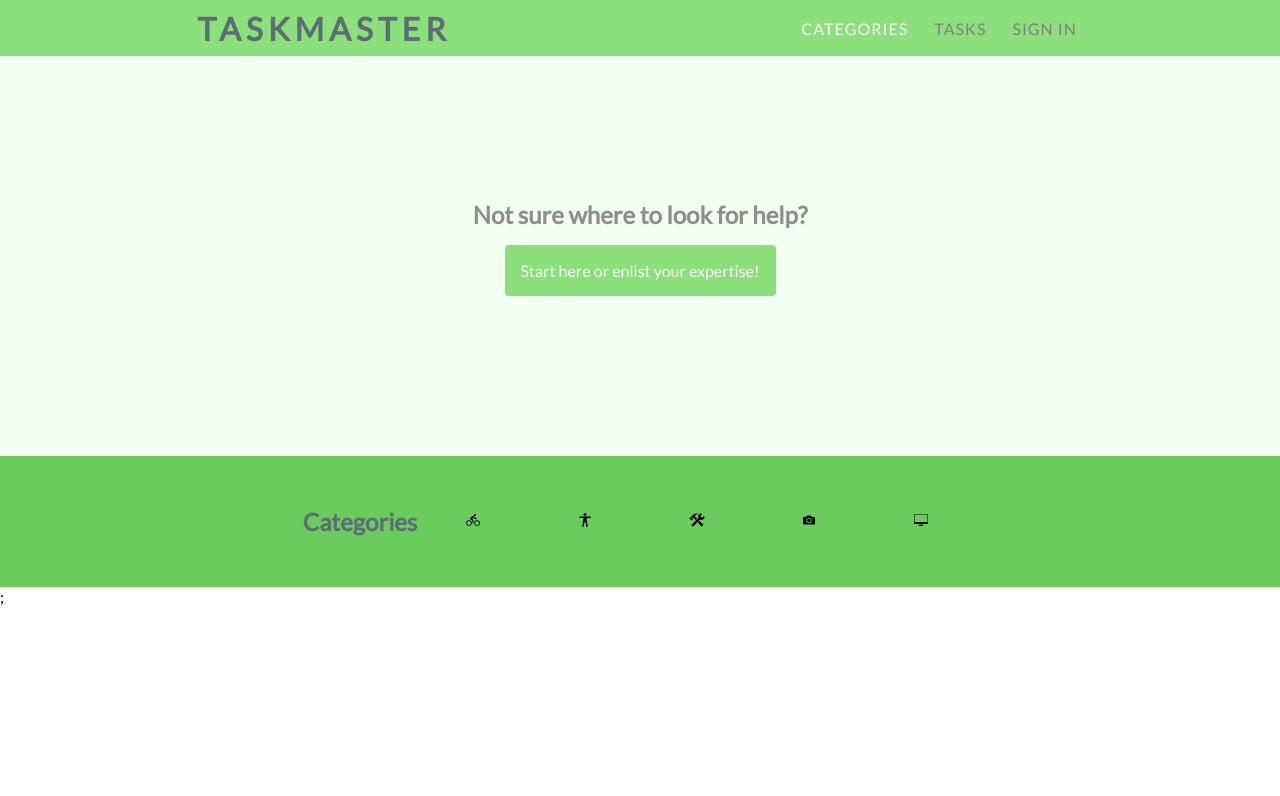
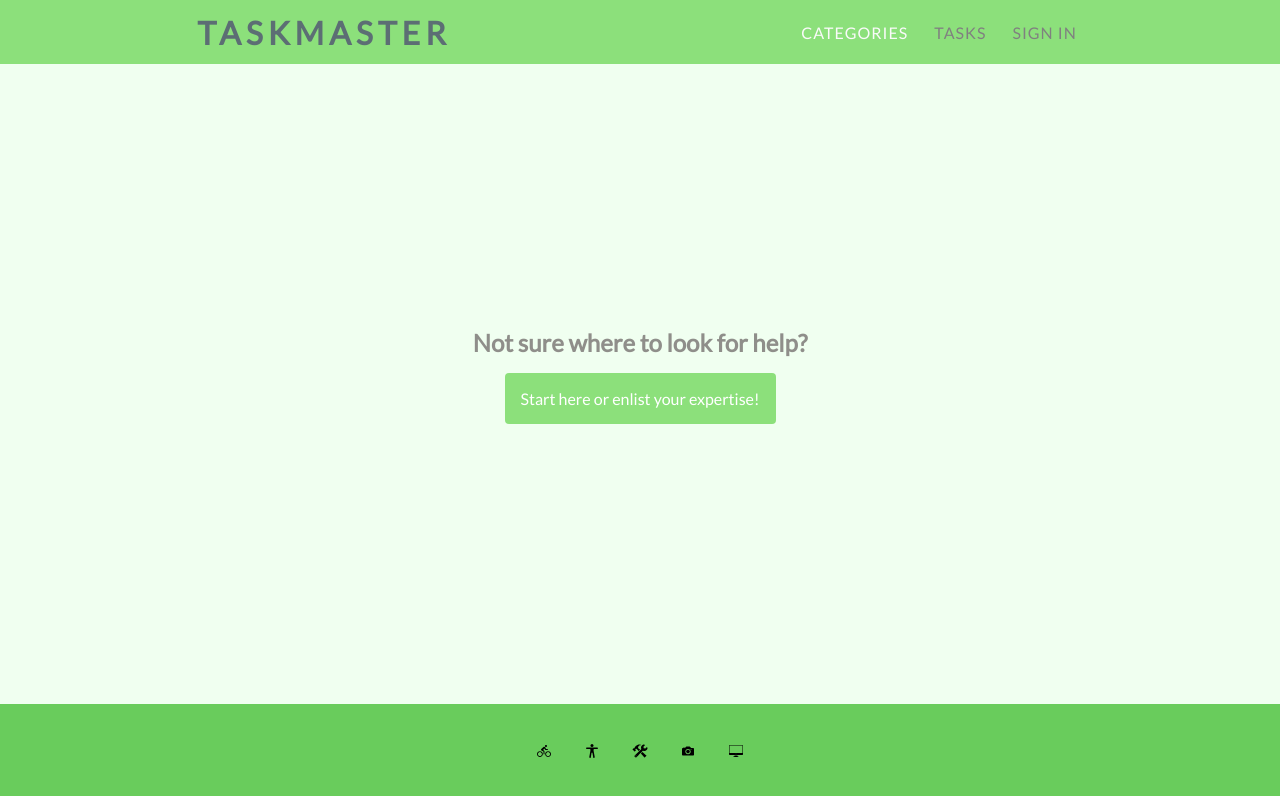
Before and after one commit to mxtng/taskmaster, a React (Create React App) app in the folder frontend/: page / in a window 1280 px wide. Shown: the top 796 px of the page. Built offline with nearby package versions, Linux system fonts and the light colour scheme.

Commit message:
Homepage alignment fix

```diff
--- a/frontend/src/components/Navbar/Navbar.css
+++ b/frontend/src/components/Navbar/Navbar.css
@@ -3,7 +3,8 @@
   justify-content: space-around;
   align-items: center;
   background-color: var(--primary);
-  height: 3.5rem;
+  /* height: 3.5rem; */
+  height: 8vh;
   padding: 0 2rem;
 }
 
--- a/frontend/src/index.js
+++ b/frontend/src/index.js
@@ -15,7 +15,6 @@ ReactDOM.render(
     <ApolloProvider client={client}>
       <App />
     </ApolloProvider>
-    ;
   </React.StrictMode>,
   document.getElementById('root')
 );
--- a/frontend/src/pages/HomePage/HomePage.css
+++ b/frontend/src/pages/HomePage/HomePage.css
@@ -1,6 +1,6 @@
 .img {
   background-color: honeydew;
-  height: 50vh;
+  height: 80vh;
   padding: 4rem;
 }
 
@@ -17,17 +17,12 @@
   justify-content: center;
   align-items: center;
   flex: auto;
-  overflow: auto;
   background-color: rgb(105, 204, 92);
-}
-
-.categories h2 {
-  color: rgb(92, 110, 116);
+  height: 12vh;
 }
 
 .icon {
   border-radius: 5rem;
-  margin: 2rem;
   padding: 1rem;
   cursor: pointer;
 }
--- a/frontend/src/pages/HomePage/HomePage.js
+++ b/frontend/src/pages/HomePage/HomePage.js
@@ -19,7 +19,6 @@ const Home = () => {
         </div>
       </div>
       <div className='categories'>
-        <h2>Categories</h2>
         <div className='icon'>
           <IoIosBicycle />
         </div>
```
